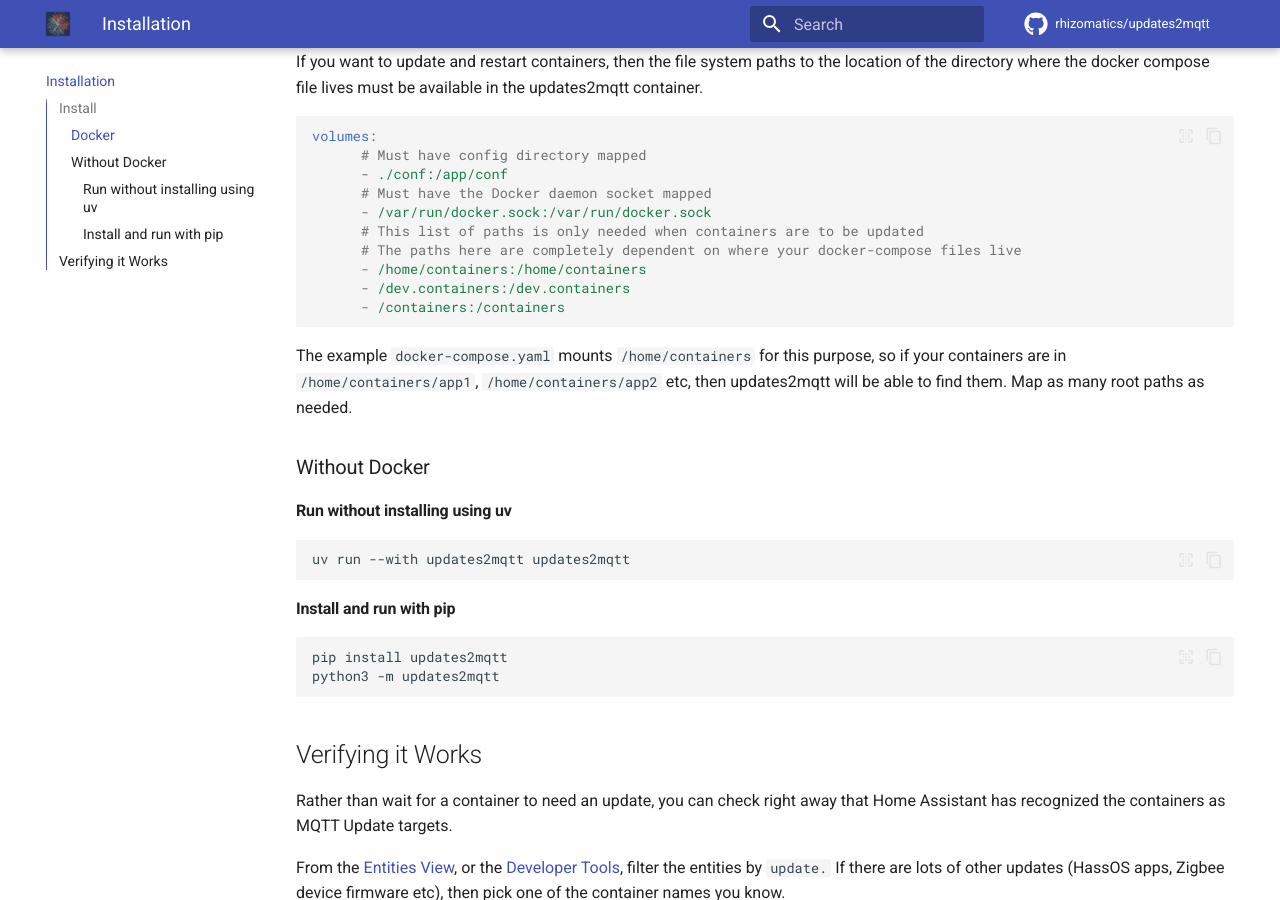
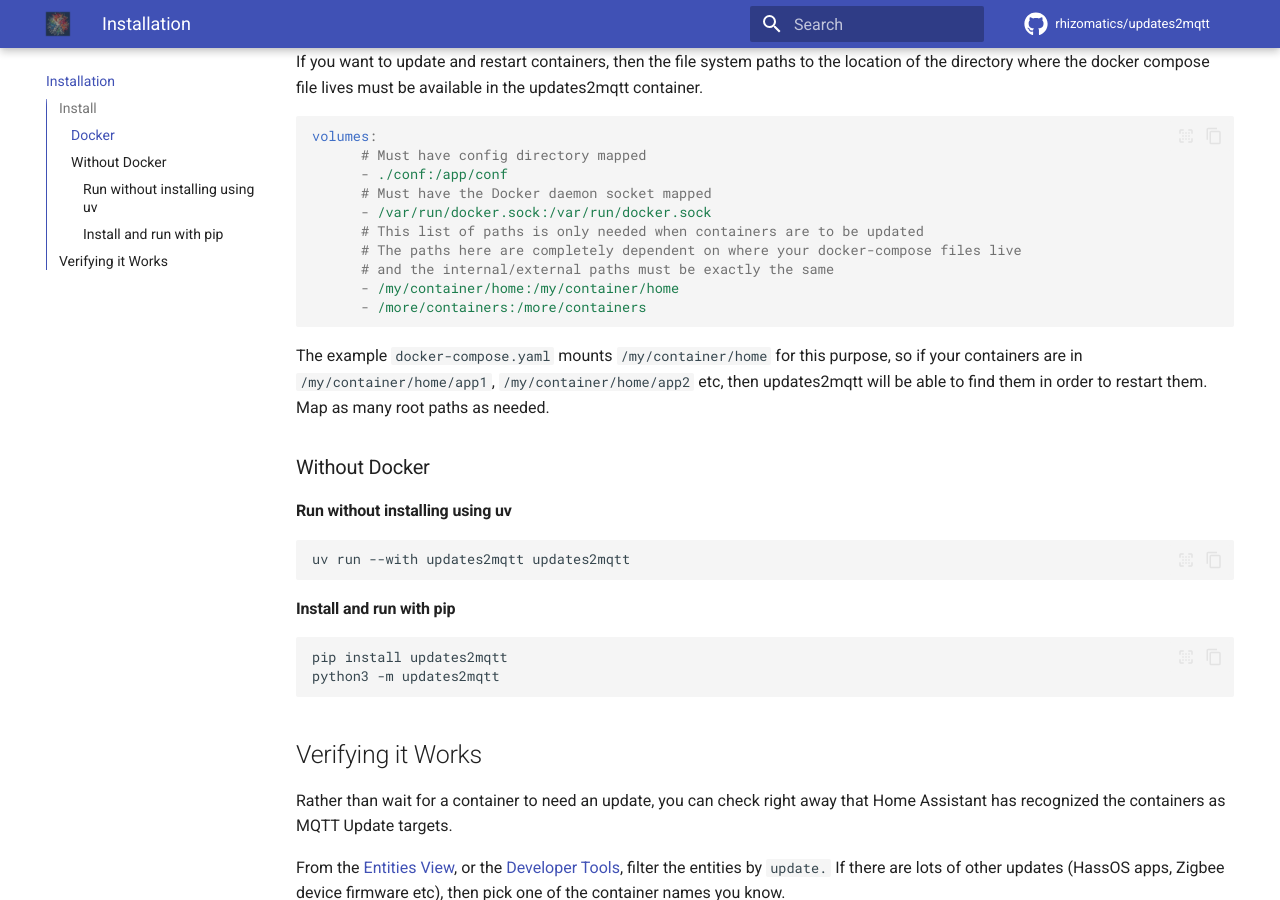
Before and after one commit to rhizomatics/updates2mqtt, an MkDocs documentation site: the page built from docs/installation.md, in a window 1280 px wide and 900 px high, scrolled down 442 px. Built offline with MkDocs 1.6.1 and Material for MkDocs 9.7.7, drawn with Linux system fonts in a browser that asks for light colours; plug-ins that fetch from the network failed and are left out; comment, search, counter and statistics services are not loaded.

Commit message:
docs tunig

````diff
--- a/docs/installation.md
+++ b/docs/installation.md
@@ -20,13 +20,14 @@ volumes:
       - /var/run/docker.sock:/var/run/docker.sock
       # This list of paths is only needed when containers are to be updated
       # The paths here are completely dependent on where your docker-compose files live
-      - /home/containers:/home/containers
-      - /dev.containers:/dev.containers
-      - /containers:/containers
+      # and the internal/external paths must be exactly the same
+      - /my/container/home:/my/container/home
+      - /more/containers:/more/containers
 ```
 
-The example `docker-compose.yaml` mounts `/home/containers` for this purpose, so if your containers are in
-`/home/containers/app1`, `/home/containers/app2` etc, then updates2mqtt will be able to find them. Map as many root paths as needed.
+The example `docker-compose.yaml` mounts `/my/container/home` for this purpose, so if your containers are in
+`/my/container/home/app1`, `/my/container/home/app2` etc, then updates2mqtt will be able to find them in
+order to restart them. Map as many root paths as needed.
 
 ### Without Docker
 
````
Also changed, not shown: 1 other file.
